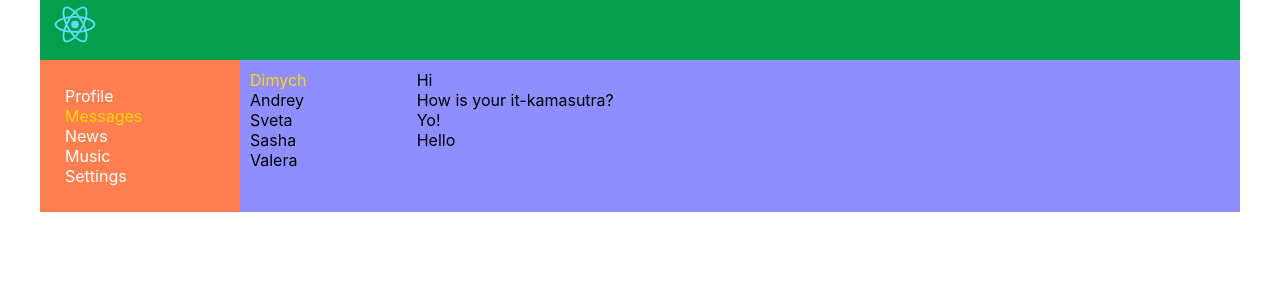
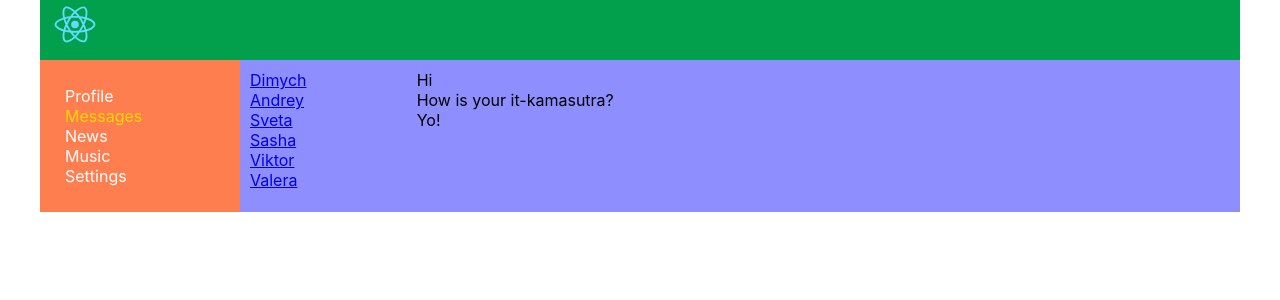
Before and after one commit to j-sonic/react-way-of-samurai, a React (Create React App) app: page /dialogs in a window 1280 px wide. Shown: the top 300 px of the page. Built offline with nearby package versions, Linux system fonts and the light colour scheme.

Commit message:
22. Уроки React JS (Route exact)

```diff
--- a/src/App.js
+++ b/src/App.js
@@ -12,10 +12,8 @@
         <Header />
         <Navbar />
         <div className="app-wrapper-content">
-          {/*<Profile />*/}
-          {/*<Dialogs />*/}
           <Route path="/profile" component={Profile}/>
-          <Route path="/dialogs" component={Dialogs}/>
+          <Route exact path="/dialogs" component={Dialogs}/>
         </div>
       </div>
     </BrowserRouter>
--- a/src/components/Dialogs/Dialogs.jsx
+++ b/src/components/Dialogs/Dialogs.jsx
@@ -1,31 +1,34 @@
 import React from 'react'
 import s from './Dialogs.module.css'
+import {NavLink} from "react-router-dom";
 
 const Dialogs = () => {
   return (
     <div className={s.dialogs}>
       <div className={s.dialogsItems}>
         <div className={s.dialog +' ' + s.active}>
-          Dimych
+          <NavLink to="/dialogs/1">Dimych</NavLink>
         </div>
         <div className={s.dialog}>
-          Andrey
+          <NavLink to="/dialogs/2">Andrey</NavLink>
         </div>
         <div className={s.dialog}>
-          Sveta
+          <NavLink to="/dialogs/3">Sveta</NavLink>
         </div>
         <div className={s.dialog}>
-          Sasha
+          <NavLink to="/dialogs/4">Sasha</NavLink>
         </div>
         <div className={s.dialog}>
-          Valera
+          <NavLink to="/dialogs/5">Viktor</NavLink>
+        </div>
+        <div className={s.dialog}>
+          <NavLink to="/dialogs/6">Valera</NavLink>
         </div>
       </div>
       <div className={s.messages}>
         <div className={s.message}>Hi</div>
         <div className={s.message}>How is your it-kamasutra?</div>
         <div className={s.message}>Yo!</div>
-        <div className={s.message}>Hello</div>
       </div>
     </div>
   )
```
Also changed, not shown: 2 other files (tests, documents, lock files or other folders).
